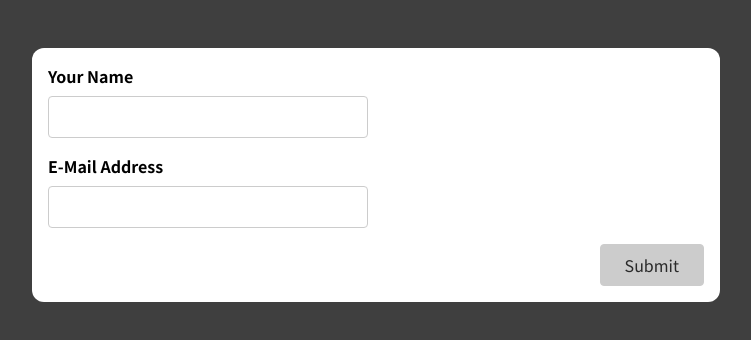
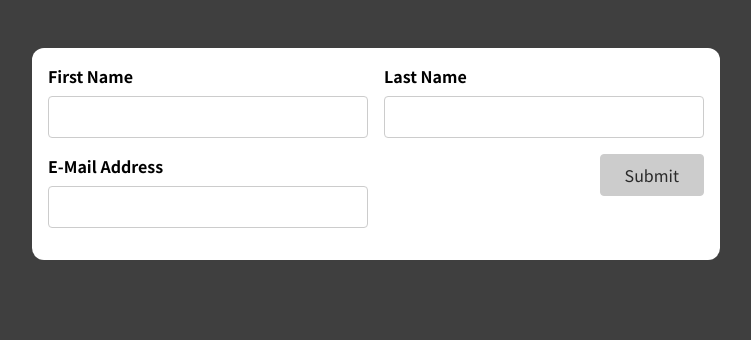
Before and after one commit to danushkapathirana/le-react-forms-user-input, a React (Create React App) app: page / in a window 1280 px wide. Shown: the top 340 px of the page, without its empty margins (264-1015 px from the left). Built offline with nearby package versions, Linux system fonts and the light colour scheme.

Commit message:
use custom input hook with basic form

```diff
--- a/src/App.js
+++ b/src/App.js
@@ -1,11 +1,13 @@
 import React from "react";
 
-import SimpleInput from "./components/SimpleInput";
+import BasicForm from "./components/BasicForm";
+// import SimpleInput from "./components/SimpleInput";
 
 const App = () => {
   return(
     <div className="app">
-      <SimpleInput />
+      {/* <SimpleInput /> */}
+      <BasicForm />
     </div>
   )
 }
--- a/src/components/BasicForm.js
+++ b/src/components/BasicForm.js
@@ -1,26 +1,84 @@
 import React from "react";
 
+import useInput from "../hooks/use-input";
+
 const BasicForm = (props) => {
+  const {
+    enteredValue: enteredFirstName,
+    valueIsValid: enteredFirstNameValueIsValid,
+    hasError: firstNameInputHasError,
+    valueInputChangeHandler: firstNameInputChangeHandler,
+    valueInputBlurHandler: firstNameInputBlurHandler,
+    reset: resetFirstNameInput
+  } = useInput((value) => value.trim() !== '')
+
+  const {
+    enteredValue: enteredLastName,
+    valueIsValid: enteredLastNameValueIsValid,
+    hasError: lastNameInputHasError,
+    valueInputChangeHandler: lastNameInputChangeHandler,
+    valueInputBlurHandler: lastNameInputBlurHandler,
+    reset: resetLastNameInput
+  } = useInput((value) => value.trim() !== '')
+
+  const {
+    enteredValue: enteredEmail,
+    valueIsValid: enteredEmailValueIsValid,
+    hasError: emailInputHasError,
+    valueInputChangeHandler: emailInputChangeHandler,
+    valueInputBlurHandler: emailInputBlurHandler,
+    reset: resetEmailInput
+  } = useInput((value) => value.includes('@'))
+
+  let formIsValid = false
+
+  if(enteredFirstNameValueIsValid && enteredLastNameValueIsValid && enteredEmailValueIsValid) {
+    formIsValid = true
+  }
+
+  const formSubmissionHandler = (event) => {
+    event.preventDefault()
+
+    if(!formIsValid) {
+      return
+    }
+
+    console.log(enteredFirstName)
+    console.log(enteredLastName)
+    console.log(enteredEmail)
+
+    resetFirstNameInput()
+    resetLastNameInput()
+    resetEmailInput()
+  }
+
+  const firstNameInputClasses = firstNameInputHasError ? 'form-control invalid' : 'form-control'
+  const lastNameInputClasses = lastNameInputHasError ? 'form-control invalid' : 'form-control'
+  const emailInputClasses = emailInputHasError ? 'form-control invalid' : 'form-control'
+
   return(
-    <form>
+    <form onSubmit={formSubmissionHandler}>
       <div className="control-group">
-        <div className="form-control">
+        <div className={firstNameInputClasses}>
           <label htmlFor="name">First Name</label>
-          <input type="text" id="name" />
+          <input type="text" id="name" onChange={firstNameInputChangeHandler} onBlur={firstNameInputBlurHandler} value={enteredFirstName} />
+          {firstNameInputHasError && <p className="error-text">First name must not be empty.</p>}
         </div>
 
-        <div className="form-control">
+        <div className={lastNameInputClasses}>
           <label htmlFor="name">Last Name</label>
-          <input type="text" id="name" />
+          <input type="text" id="name" onChange={lastNameInputChangeHandler} onBlur={lastNameInputBlurHandler} value={enteredLastName} />
+          {lastNameInputHasError && <p className="error-text">Last name must not be empty.</p>}
         </div>
 
-        <div className="form-control">
-          <label htmlFor="name">E-Mail Address</label>
-          <input type="text" id="name" />
+        <div className={emailInputClasses}>
+          <label htmlFor="email">E-Mail Address</label>
+          <input type="email" id="email" onChange={emailInputChangeHandler} onBlur={emailInputBlurHandler} value={enteredEmail} />
+          {emailInputHasError && <p className="error-text">Email name must not be empty.</p>}
         </div>
 
         <div className="form-actions">
-          <button>Submit</button>
+          <button disabled={!formIsValid}>Submit</button>
         </div>
       </div>
     </form>
```
